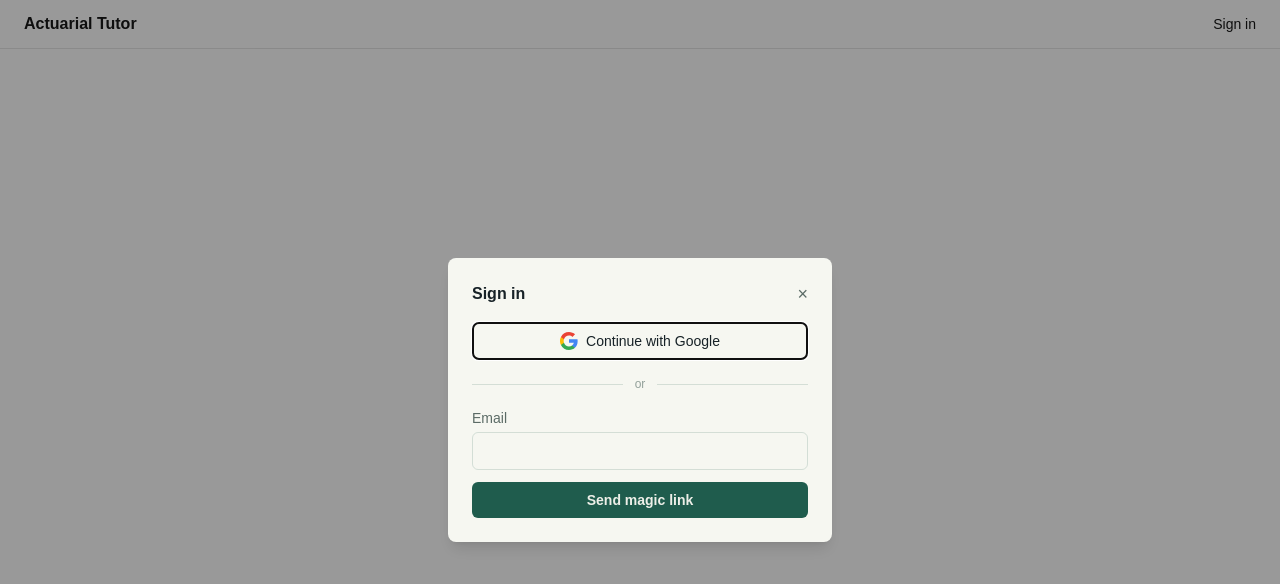
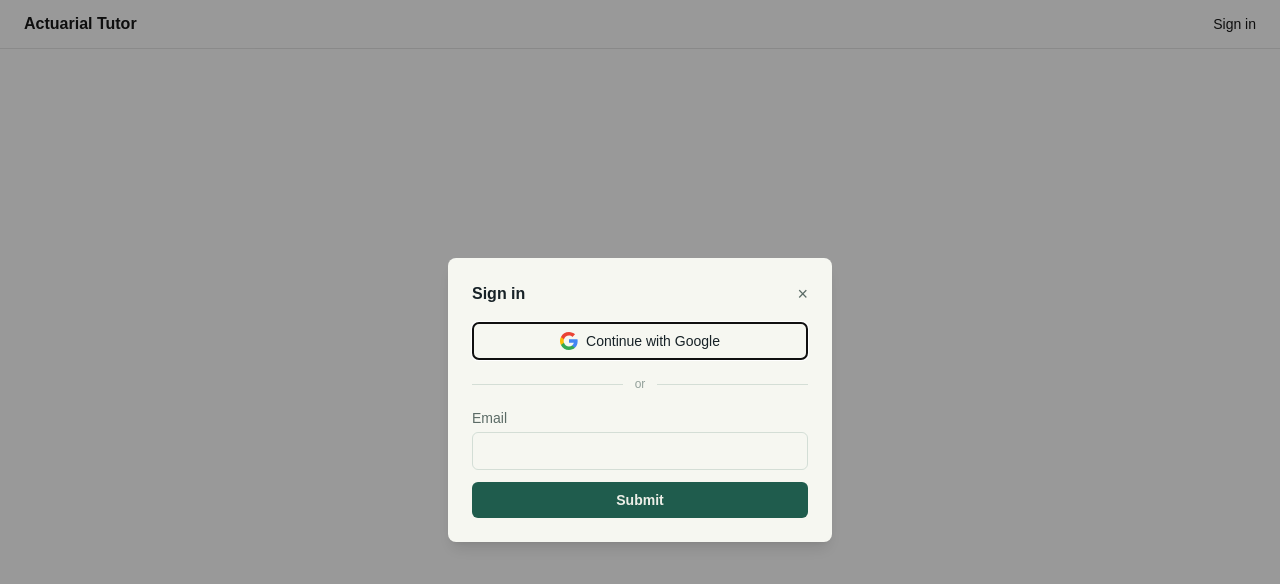
Before and after one commit to rlidgi/actuarial-exam-tutor, a Next.js app in the folder frontend/: page /login in a window 1280 px wide. Shown: the top 584 px of the page. Built offline with nearby package versions, Linux system fonts and the light colour scheme; no server answers.

Commit message:
Change sign-in modal's magic-link button label to "Submit"

```diff
--- a/frontend/src/components/sign-in-modal.tsx
+++ b/frontend/src/components/sign-in-modal.tsx
@@ -176,7 +176,7 @@ export function SignInModal({
               disabled={submitting}
               className="rounded-md bg-ledger px-3 py-2 text-sm font-semibold text-paper hover:bg-ledger-bright disabled:opacity-50"
             >
-              {submitting ? "Sending..." : "Send magic link"}
+              {submitting ? "Sending..." : "Submit"}
             </button>
           </form>
         )}
```
